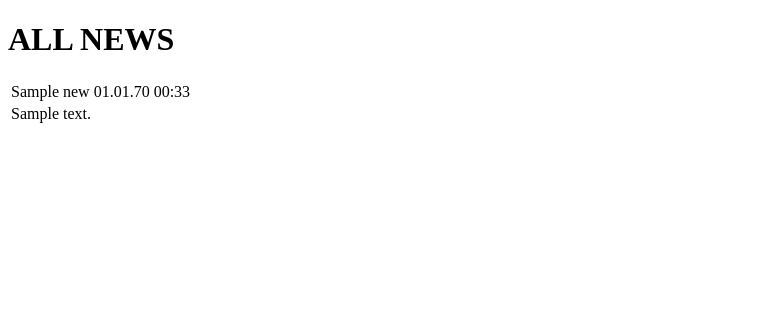
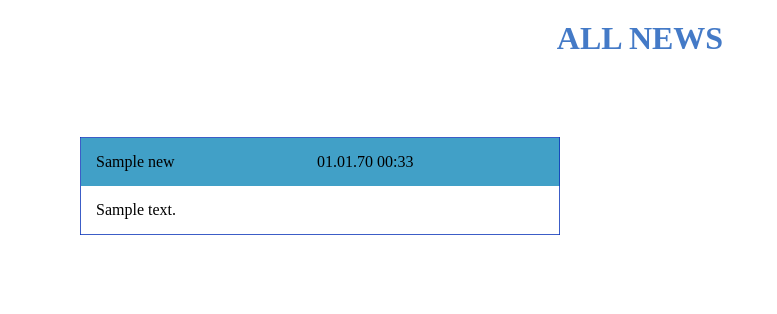
Before and after one commit to mrchuguy/news-mvc, a PHP site: page / in a window 1280 px wide. Shown: the top 314 px of the page, without its empty margins (0-777 px from the left). Run offline with PHP 8.4, Linux system fonts and the light colour scheme; tables that the repository leaves empty or names only in its code hold one stand-in row (values such as "Sample post").

Commit message:
add style

```diff
--- a/app/views/page_admin_index_view.php
+++ b/app/views/page_admin_index_view.php
@@ -1,6 +1,6 @@
 <form method="post" action="/admin/add">
     <label>Title news
-        <input type="text" name="name" value="Input title" required>
+        <input type="text" name="name" placeholder="Input title" required>
     </label>
     <label>Text news
         <textarea name="text" required>Input text</textarea>
--- a/app/views/template_admin_view.php
+++ b/app/views/template_admin_view.php
@@ -2,6 +2,7 @@
 <html>
     <head>
 	<title>Admin</title>
+        <link rel="stylesheet" href="/css/main.css">
     </head>
     <body>
 	<?php
--- a/app/views/template_news_view.php
+++ b/app/views/template_news_view.php
@@ -2,6 +2,7 @@
 <html>
     <head>
 	<title>MVC NEWS</title>
+        <link rel="stylesheet" href="/css/main.css">
     </head>
     <body>
 	<?php
--- a/css/main.css
+++ b/css/main.css
@@ -0,0 +1,63 @@
+*{
+    padding: 0;
+    margin: 0;
+    box-sizing: border-box;
+}
+h1{
+    text-align: center;
+    color: rgba(21,89,185,0.8);
+    margin: 20px;
+}
+.news {
+    margin: 20px;
+    padding: 20px;
+    display: flex;
+    justify-content: space-between;
+    flex-wrap: wrap;
+}
+.news table {
+    flex-basis: 40%;
+    margin: 40px;
+    border-collapse: collapse;
+    border: 1px solid rgba(12,53,185,0.8);
+}
+.news table tr:first-child{
+    background-color: rgba(18,137,185,0.8);
+    border-radius: 15px 15px 0 0;
+}
+.news table tr td{
+    padding: 15px;
+}
+form{
+    margin: 20px;
+    display: flex;
+    width: 500px;
+    justify-content: left;
+    flex-wrap: wrap;
+    font-size: 20px;
+}
+form label{
+    flex-basis: 100%;
+    margin: 10px;
+    display: flex;
+    flex-wrap: wrap;
+}
+form label input, form label textarea{
+    flex-basis: 100%;
+    margin: 10px 0;
+    padding: 10px;
+}
+form label textarea{
+    height: 100px;
+}
+form input[type="submit"]{
+    margin: 10px;
+    font-weight: bold;
+    padding: 10px 40px;
+    background-color: rgba(8, 70, 185, 0.8);
+    color: white;
+    border: none;
+    border-radius: 5px;
+    cursor: pointer;
+    box-shadow: black 1px 1px 2px 1px;
+}
```
